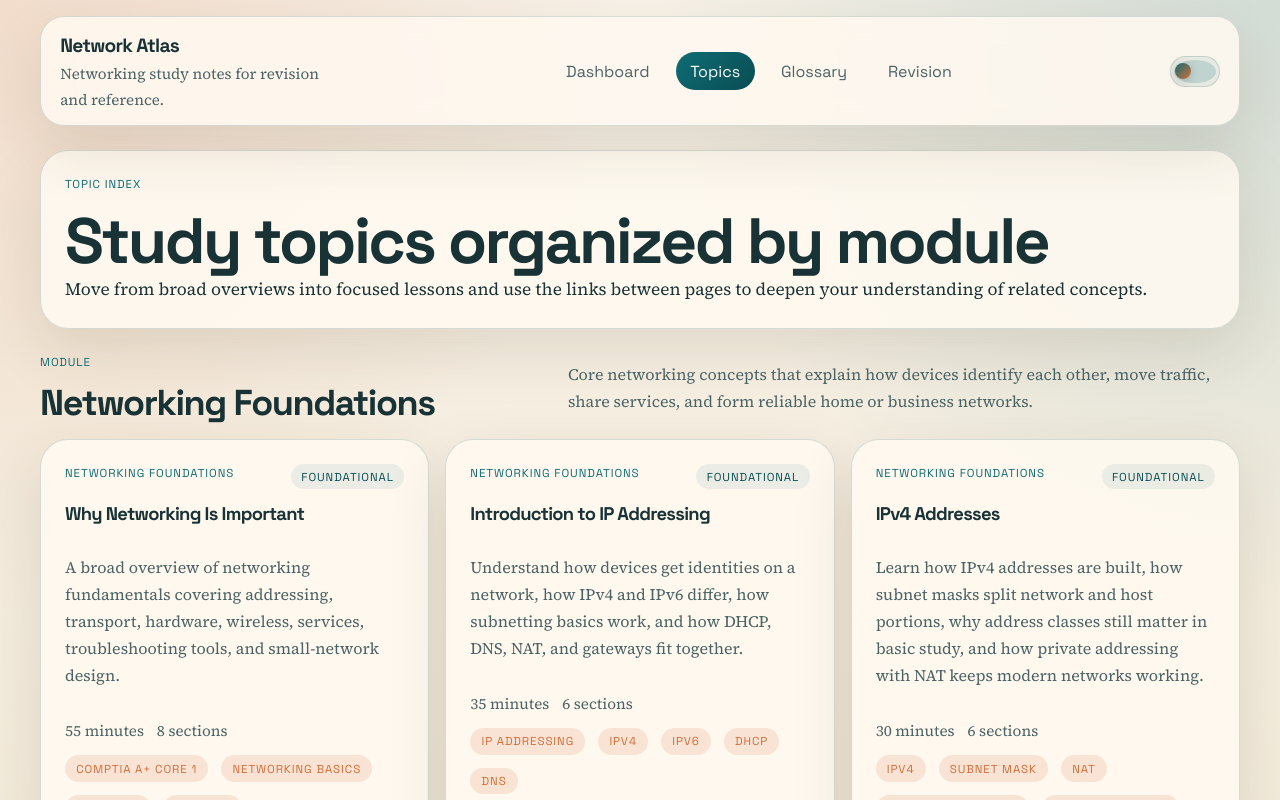
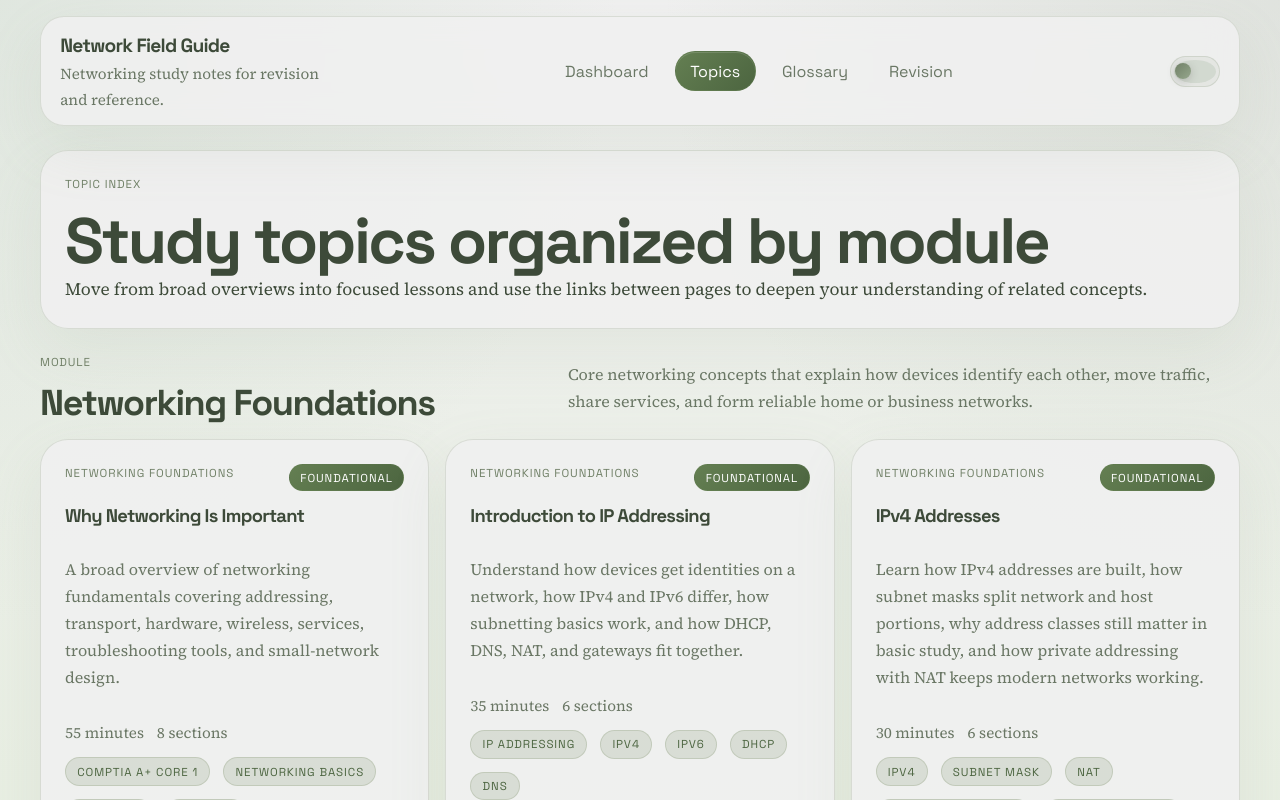
Before and after one commit to NGregguk/NetworkingTraining, a React (Vite) app: page /topics in a window 1280 px wide. Shown: the top 800 px of the page. Built offline with nearby package versions, Linux system fonts and the light colour scheme.

Commit message:
Refresh branding and theme styling

```diff
--- a/index.html
+++ b/index.html
@@ -5,10 +5,10 @@
     <meta name="viewport" content="width=device-width, initial-scale=1.0" />
     <meta
       name="description"
-      content="A personal networking study platform built from transcript-based learning material."
+      content="Network Field Guide is a personal networking study platform built from transcript-based learning material."
     />
-    <meta name="theme-color" content="#f8f2e8" />
-    <title>Network Atlas</title>
+    <meta name="theme-color" content="#f0f0f0" />
+    <title>Network Field Guide</title>
     <script>
       (function () {
         const redirectedPath = new URL(window.location.href).searchParams.get('p');
@@ -26,8 +26,10 @@
     </script>
     <script>
       (function () {
-        const storageKey = 'network-atlas-theme';
-        const stored = localStorage.getItem(storageKey);
+        const storageKey = 'network-field-guide-theme';
+        const legacyStorageKey = 'network-atlas-theme';
+        const stored =
+          localStorage.getItem(storageKey) ?? localStorage.getItem(legacyStorageKey);
         const theme =
           stored === 'light' || stored === 'dark'
             ? stored
@@ -35,10 +37,14 @@
               ? 'dark'
               : 'light';
 
+        if (stored === 'light' || stored === 'dark') {
+          localStorage.setItem(storageKey, stored);
+        }
+
         document.documentElement.dataset.theme = theme;
         document.documentElement.style.colorScheme = theme;
 
-        const themeColor = theme === 'dark' ? '#07151c' : '#f8f2e8';
+        const themeColor = theme === 'dark' ? '#1e1e1e' : '#f0f0f0';
         document
           .querySelector('meta[name="theme-color"]')
           ?.setAttribute('content', themeColor);
--- a/src/components/SiteLayout.tsx
+++ b/src/components/SiteLayout.tsx
@@ -4,14 +4,17 @@
 
 type Theme = 'light' | 'dark';
 
-const storageKey = 'network-atlas-theme';
+const storageKey = 'network-field-guide-theme';
+const legacyStorageKey = 'network-atlas-theme';
 
 function getInitialTheme(): Theme {
   if (typeof window === 'undefined') {
     return 'light';
   }
 
-  const storedTheme = window.localStorage.getItem(storageKey);
+  const storedTheme =
+    window.localStorage.getItem(storageKey) ??
+    window.localStorage.getItem(legacyStorageKey);
 
   if (storedTheme === 'light' || storedTheme === 'dark') {
     return storedTheme;
@@ -30,6 +33,8 @@
 ];
 
 export default function SiteLayout() {
+  const compactScrollThreshold = 88;
+  const expandScrollThreshold = 40;
   const location = useLocation();
   const mobileNavigationId = useId();
   const [theme, setTheme] = useState<Theme>(getInitialTheme);
@@ -60,19 +65,25 @@
     window.localStorage.setItem(storageKey, theme);
     document
       .querySelector('meta[name="theme-color"]')
-      ?.setAttribute('content', theme === 'dark' ? '#07151c' : '#f8f2e8');
+      ?.setAttribute('content', theme === 'dark' ? '#1e1e1e' : '#f0f0f0');
   }, [theme]);
 
   useEffect(() => {
     const onScroll = () => {
-      setIsHeaderCompact(window.scrollY > 72);
+      setIsHeaderCompact((current) => {
+        const nextCompactState = current
+          ? window.scrollY > expandScrollThreshold
+          : window.scrollY > compactScrollThreshold;
+
+        return current === nextCompactState ? current : nextCompactState;
+      });
     };
 
     onScroll();
     window.addEventListener('scroll', onScroll, { passive: true });
 
     return () => window.removeEventListener('scroll', onScroll);
-  }, []);
+  }, [compactScrollThreshold, expandScrollThreshold]);
 
   useEffect(() => {
     if (typeof window === 'undefined') {
@@ -100,7 +111,7 @@
       >
         <div className="brand-block">
           <NavLink to="/" className="brand-mark">
-            Network Atlas
+            Network Field Guide
           </NavLink>
           <p className="brand-note">
             Networking study notes for revision and reference.
--- a/src/pages/DashboardPage.tsx
+++ b/src/pages/DashboardPage.tsx
@@ -12,7 +12,7 @@
     <div className="page-content stagger">
       <section className="hero-grid">
         <article className="hero-card">
-          <p className="eyebrow">Networking Study Guide</p>
+          <p className="eyebrow">Network Field Guide</p>
           <h1>Learn Networking In A Clear Study Order</h1>
           <p className="lede">
             Start with the foundations, move into focused lessons, keep key
--- a/src/styles.css
+++ b/src/styles.css
@@ -2,76 +2,100 @@
 
 :root {
   color-scheme: light;
-  --bg: #f5efe2;
-  --surface: rgba(255, 250, 241, 0.88);
-  --surface-strong: #fffaf0;
-  --border: rgba(30, 84, 86, 0.18);
-  --shadow: 0 22px 60px rgba(64, 52, 24, 0.12);
-  --text: #183235;
-  --text-soft: #4b6365;
-  --accent: #0f6c74;
-  --accent-strong: #094d53;
-  --accent-warm: #d36d38;
-  --accent-warm-soft: rgba(211, 109, 56, 0.14);
-  --header-bg: rgba(255, 249, 240, 0.86);
-  --panel-bg: rgba(255, 255, 255, 0.42);
-  --panel-strong-bg: rgba(255, 255, 255, 0.48);
-  --reference-bg: rgba(255, 255, 255, 0.55);
-  --page-glow-top-left: rgba(211, 109, 56, 0.16);
-  --page-glow-top-right: rgba(15, 108, 116, 0.16);
-  --page-gradient: linear-gradient(180deg, #f8f2e8 0%, #f2ead9 55%, #efe4cf 100%);
+  --palette-moss: #96a78d;
+  --palette-sage: #b6ceb4;
+  --palette-mint: #d9e9cf;
+  --palette-cloud: #f0f0f0;
+  --bg: var(--palette-cloud);
+  --surface: rgba(240, 240, 240, 0.9);
+  --surface-strong: rgba(240, 240, 240, 0.96);
+  --border: rgba(150, 167, 141, 0.28);
+  --shadow: 0 22px 60px rgba(150, 167, 141, 0.12);
+  --text: #3d4a39;
+  --text-soft: #6a7765;
+  --accent: #708067;
+  --accent-strong: #566451;
+  --accent-pop: #647f52;
+  --accent-pop-strong: #4c6540;
+  --accent-pop-soft: rgba(100, 127, 82, 0.16);
+  --accent-pop-border: rgba(100, 127, 82, 0.32);
+  --accent-warm: var(--palette-moss);
+  --accent-warm-soft: rgba(217, 233, 207, 0.52);
+  --header-bg: rgba(240, 240, 240, 0.86);
+  --header-bg-compact: rgba(240, 240, 240, 0.5);
+  --panel-bg: rgba(217, 233, 207, 0.42);
+  --panel-strong-bg: rgba(217, 233, 207, 0.54);
+  --reference-bg: rgba(240, 240, 240, 0.8);
+  --page-glow-top-left: rgba(182, 206, 180, 0.28);
+  --page-glow-top-right: rgba(150, 167, 141, 0.18);
+  --page-gradient: linear-gradient(180deg, #f0f0f0 0%, #e7eee1 55%, #d9e9cf 100%);
   --hero-bg:
-    linear-gradient(135deg, rgba(15, 108, 116, 0.12), transparent 45%),
-    linear-gradient(220deg, rgba(211, 109, 56, 0.1), transparent 45%),
+    linear-gradient(135deg, rgba(182, 206, 180, 0.24), transparent 45%),
+    linear-gradient(220deg, rgba(217, 233, 207, 0.48), transparent 58%),
     var(--surface-strong);
   --spotlight-bg:
-    linear-gradient(120deg, rgba(211, 109, 56, 0.1), transparent 38%),
+    linear-gradient(120deg, rgba(182, 206, 180, 0.18), transparent 38%),
     var(--surface);
   --recap-bg:
-    linear-gradient(135deg, rgba(15, 108, 116, 0.08), transparent 70%),
+    linear-gradient(135deg, rgba(150, 167, 141, 0.12), transparent 70%),
     var(--panel-strong-bg);
-  --theme-toggle-bg: rgba(15, 108, 116, 0.08);
+  --theme-toggle-bg: rgba(150, 167, 141, 0.12);
   --theme-toggle-text: var(--accent-strong);
-  --theme-toggle-track: rgba(15, 108, 116, 0.18);
-  --theme-toggle-thumb: #ffffff;
+  --theme-toggle-track: rgba(150, 167, 141, 0.22);
+  --theme-toggle-thumb: var(--accent-pop);
+  --focus-ring: rgba(150, 167, 141, 0.34);
+  --selection-bg: rgba(182, 206, 180, 0.28);
+  --selection-border: rgba(150, 167, 141, 0.28);
+  --hero-orb: rgba(182, 206, 180, 0.3);
   --font-body: 'Source Serif 4', Georgia, serif;
   --font-display: 'Space Grotesk', 'Trebuchet MS', sans-serif;
 }
 
 :root[data-theme='dark'] {
   color-scheme: dark;
-  --bg: #07151c;
-  --surface: rgba(10, 27, 36, 0.82);
-  --surface-strong: #102530;
-  --border: rgba(150, 209, 221, 0.16);
-  --shadow: 0 24px 70px rgba(2, 8, 12, 0.5);
-  --text: #ecf7f7;
-  --text-soft: #a9c0c5;
-  --accent: #6fd2d0;
-  --accent-strong: #c1f6f2;
-  --accent-warm: #ffb26f;
-  --accent-warm-soft: rgba(255, 178, 111, 0.14);
-  --header-bg: rgba(7, 21, 28, 0.86);
-  --panel-bg: rgba(15, 38, 49, 0.72);
-  --panel-strong-bg: rgba(16, 42, 54, 0.82);
-  --reference-bg: rgba(13, 34, 44, 0.84);
-  --page-glow-top-left: rgba(255, 178, 111, 0.08);
-  --page-glow-top-right: rgba(111, 210, 208, 0.12);
-  --page-gradient: linear-gradient(180deg, #09161d 0%, #0d1d26 55%, #122631 100%);
+  --bg: #1e1e1e;
+  --surface: rgba(37, 37, 38, 0.94);
+  --surface-strong: #252526;
+  --border: rgba(69, 69, 69, 0.92);
+  --shadow: 0 18px 40px rgba(0, 0, 0, 0.28);
+  --text: #d4d4d4;
+  --text-soft: #9da5b4;
+  --accent: #007acc;
+  --accent-strong: #9cdcfe;
+  --accent-warm: #ce9178;
+  --accent-warm-soft: rgba(206, 145, 120, 0.14);
+  --header-bg: rgba(24, 24, 24, 0.94);
+  --header-bg-compact: rgba(24, 24, 24, 0.5);
+  --panel-bg: rgba(45, 45, 48, 0.92);
+  --panel-strong-bg: rgba(37, 37, 38, 0.96);
+  --reference-bg: rgba(30, 30, 30, 0.98);
+  --page-glow-top-left: rgba(0, 122, 204, 0.12);
+  --page-glow-top-right: rgba(0, 122, 204, 0.04);
+  --page-gradient: linear-gradient(180deg, #181818 0%, #1e1e1e 34%, #252526 100%);
   --hero-bg:
-    linear-gradient(135deg, rgba(111, 210, 208, 0.12), transparent 45%),
-    linear-gradient(220deg, rgba(255, 178, 111, 0.08), transparent 45%),
+    linear-gradient(180deg, rgba(0, 122, 204, 0.12) 0%, rgba(0, 122, 204, 0.03) 42%, transparent 100%),
+    linear-gradient(90deg, rgba(255, 255, 255, 0.025), transparent 54%),
     var(--surface-strong);
   --spotlight-bg:
-    linear-gradient(120deg, rgba(255, 178, 111, 0.08), transparent 38%),
-    var(--surface);
+    linear-gradient(180deg, rgba(0, 122, 204, 0.08), transparent 48%),
+    var(--panel-bg);
   --recap-bg:
-    linear-gradient(135deg, rgba(111, 210, 208, 0.1), transparent 70%),
-    var(--panel-strong-bg);
-  --theme-toggle-bg: rgba(193, 246, 242, 0.08);
-  --theme-toggle-text: var(--accent-strong);
-  --theme-toggle-track: rgba(193, 246, 242, 0.22);
-  --theme-toggle-thumb: #ecf7f7;
+    linear-gradient(180deg, rgba(0, 122, 204, 0.1), transparent 62%),
+    var(--panel-bg);
+  --theme-toggle-bg: rgba(255, 255, 255, 0.03);
+  --theme-toggle-text: var(--text);
+  --theme-toggle-track: rgba(255, 255, 255, 0.08);
+  --theme-toggle-thumb: #007acc;
+  --focus-ring: rgba(0, 122, 204, 0.35);
+  --selection-bg: rgba(0, 122, 204, 0.16);
+  --selection-border: rgba(0, 122, 204, 0.34);
+  --hero-orb: rgba(0, 122, 204, 0.22);
+  --font-body: 'Segoe UI Variable Text', 'Segoe UI', 'Source Serif 4', sans-serif;
+  --font-display:
+    'Segoe UI Variable Display',
+    'Segoe UI',
+    'Space Grotesk',
+    sans-serif;
 }
 
 * {
@@ -92,6 +116,11 @@
     radial-gradient(circle at top right, var(--page-glow-top-right), transparent 30%),
     var(--page-gradient);
   transition: background 220ms ease, color 220ms ease;
+}
+
+::selection {
+  color: var(--text);
+  background: var(--selection-bg);
 }
 
 a {
@@ -121,14 +150,18 @@
   align-items: center;
   justify-content: space-between;
   gap: 1rem;
+  min-height: 5.9rem;
   padding: 1rem 1.2rem;
   margin-bottom: 1.5rem;
   border: 1px solid var(--border);
   border-radius: 1.5rem;
-  background: var(--header-bg);
+  background-color: var(--header-bg);
+  background-image: none;
   backdrop-filter: blur(14px);
   box-shadow: var(--shadow);
+  overflow: hidden;
   transition:
+    min-height 220ms ease,
     padding 180ms ease,
     gap 180ms ease,
     border-radius 180ms ease,
@@ -137,15 +170,18 @@
 }
 
 .site-header-compact {
-  gap: 0.35rem 0.75rem;
-  padding: 0.4rem 0.65rem;
+  gap: 0.45rem 0.75rem;
+  min-height: 4.15rem;
+  padding: 0.55rem 0.8rem;
   border-radius: 0.95rem;
+  background-color: var(--header-bg-compact);
 }
 
 .brand-block {
   display: grid;
   gap: 0.2rem;
-  transition: gap 180ms ease, max-width 180ms ease;
+  flex: 0 1 18rem;
+  min-width: 0;
   max-width: 18rem;
   opacity: 1;
   overflow: hidden;
@@ -195,11 +231,13 @@
 }
 
 .site-header-compact .brand-block {
-  gap: 0;
-  max-width: 0;
-  opacity: 0;
-  transform: translateX(-0.5rem);
-  pointer-events: none;
+  gap: 0.05rem;
+  max-width: 11rem;
+  transform: translateX(0);
+}
+
+.site-header-compact .brand-mark {
+  font-size: 1.02rem;
 }
 
 .site-header-compact .brand-note {
@@ -212,6 +250,7 @@
 .nav-links {
   display: flex;
   flex-wrap: wrap;
+  align-items: center;
   gap: 0.75rem;
   transition: gap 180ms ease;
 }
@@ -219,6 +258,7 @@
 .header-actions {
   display: flex;
   align-items: center;
+  flex-shrink: 0;
   gap: 0.75rem;
 }
 
@@ -237,13 +277,15 @@
 .nav-link:hover,
 .nav-link:focus-visible {
   color: var(--accent-strong);
-  background: rgba(15, 108, 116, 0.08);
+  background: rgba(182, 206, 180, 0.22);
   transform: translateY(-1px);
 }
 
 .nav-link-active {
-  color: white;
-  background: linear-gradient(135deg, var(--accent) 0%, var(--accent-strong) 100%);
+  color: #ffffff;
+  border: 1px solid var(--accent-pop-border);
+  background: linear-gradient(135deg, var(--accent-pop) 0%, var(--accent-pop-strong) 100%);
+  box-shadow: inset 0 1px 0 rgba(255, 255, 255, 0.14);
 }
 
 .site-header-compact .nav-links {
@@ -251,8 +293,8 @@
 }
 
 .site-header-compact .nav-link {
-  padding: 0.28rem 0.58rem;
-  font-size: 0.84rem;
+  padding: 0.38rem 0.68rem;
+  font-size: 0.88rem;
 }
 
 .mobile-nav-toggle {
@@ -312,10 +354,6 @@
   transform: translateY(-0.4rem) rotate(-45deg);
 }
 
-:root[data-theme='dark'] .nav-link-active {
-  color: #062229;
-}
-
 .page-shell,
 .page-content {
   display: grid;
@@ -360,8 +398,72 @@
   width: 14rem;
   height: 14rem;
   border-radius: 50%;
-  background: radial-gradient(circle, rgba(15, 108, 116, 0.16), transparent 65%);
+  background: radial-gradient(circle, var(--hero-orb), transparent 65%);
   pointer-events: none;
+}
+
+:root[data-theme='dark'] .site-header {
+  border-color: var(--border);
+  border-radius: 1rem;
+  background-color: var(--header-bg);
+  background-image: linear-gradient(180deg, rgba(255, 255, 255, 0.02), transparent 55%);
+  box-shadow: 0 18px 36px rgba(0, 0, 0, 0.26);
+}
+
+:root[data-theme='dark'] .site-header-compact {
+  border-radius: 0.8rem;
+}
+
+:root[data-theme='dark'] .brand-mark {
+  color: #ffffff;
+  letter-spacing: -0.02em;
+}
+
+:root[data-theme='dark'] .brand-note {
+  color: #8b93a1;
+}
+
+:root[data-theme='dark'] .nav-link {
+  border: 1px solid transparent;
+  border-radius: 0.72rem;
+  color: var(--text-soft);
+}
+
+:root[data-theme='dark'] .nav-link:hover,
+:root[data-theme='dark'] .nav-link:focus-visible {
+  color: #ffffff;
+  background: rgba(255, 255, 255, 0.045);
+  border-color: rgba(0, 122, 204, 0.22);
+}
+
+:root[data-theme='dark'] .nav-link-active {
+  color: #ffffff;
+  background: #2d2d30;
+  border-color: rgba(0, 122, 204, 0.28);
+  box-shadow: inset 0 -2px 0 var(--accent);
+}
+
+:root[data-theme='dark'] .card,
+:root[data-theme='dark'] .hero-card,
+:root[data-theme='dark'] .page-hero {
+  border-color: var(--border);
+  border-radius: 1rem;
+  background:
+    linear-gradient(180deg, rgba(255, 255, 255, 0.018), transparent 48%),
+    var(--surface);
+  box-shadow: 0 14px 30px rgba(0, 0, 0, 0.24);
+}
+
+:root[data-theme='dark'] .hero-card {
+  background: var(--hero-bg);
+}
+
+:root[data-theme='dark'] .hero-card::after {
+  inset: 1.25rem 1.25rem auto auto;
+  width: 6rem;
+  height: 6rem;
+  border-radius: 1rem;
+  background: linear-gradient(135deg, rgba(0, 122, 204, 0.2), transparent 72%);
 }
 
 h1,
@@ -468,17 +570,33 @@
 }
 
 .button-primary {
-  color: white;
-  background: linear-gradient(135deg, var(--accent) 0%, var(--accent-strong) 100%);
+  color: #ffffff;
+  border: 1px solid var(--accent-pop-border);
+  background: linear-gradient(135deg, var(--accent-pop) 0%, var(--accent-pop-strong) 100%);
+  box-shadow: inset 0 1px 0 rgba(255, 255, 255, 0.14);
 }
 
 :root[data-theme='dark'] .button-primary {
-  color: #062229;
+  color: #ffffff;
+  background: linear-gradient(180deg, #0e639c 0%, #007acc 100%);
+  box-shadow: inset 0 1px 0 rgba(255, 255, 255, 0.08);
 }
 
 .button-secondary {
   color: var(--accent-strong);
-  background: rgba(15, 108, 116, 0.08);
+  background: rgba(182, 206, 180, 0.18);
+}
+
+:root[data-theme='dark'] .button-secondary {
+  color: var(--text);
+  border: 1px solid var(--border);
+  background: #2d2d30;
+}
+
+:root[data-theme='dark'] .button-secondary:hover,
+:root[data-theme='dark'] .button-secondary:focus-visible {
+  border-color: var(--selection-border);
+  background: #343438;
 }
 
 .button-primary:hover,
@@ -551,11 +669,11 @@
   gap: 0.8rem;
   margin-top: auto;
   padding: 0.85rem 1rem;
-  border: 1px solid rgba(15, 108, 116, 0.16);
+  border: 1px solid var(--accent-pop-border);
   border-radius: 1rem;
   background:
-    linear-gradient(135deg, rgba(15, 108, 116, 0.12), rgba(15, 108, 116, 0.04));
-  color: var(--accent-strong);
+    linear-gradient(135deg, rgba(100, 127, 82, 0.22), rgba(100, 127, 82, 0.08));
+  color: var(--accent-pop-strong);
   font-family: var(--font-display);
   font-weight: 700;
   text-decoration: none;
@@ -569,34 +687,53 @@
 .topic-card-link:hover,
 .topic-card-link:focus-visible {
   transform: translateY(-1px);
-  border-color: rgba(15, 108, 116, 0.3);
-  box-shadow: 0 10px 24px rgba(15, 108, 116, 0.12);
+  border-color: rgba(100, 127, 82, 0.44);
+  box-shadow: 0 10px 24px rgba(76, 101, 64, 0.16);
 }
 
 :root[data-theme='dark'] .topic-card-link {
-  border-color: rgba(193, 246, 242, 0.14);
+  border-color: var(--border);
   background:
-    linear-gradient(135deg, rgba(111, 210, 208, 0.16), rgba(111, 210, 208, 0.05));
+    linear-gradient(180deg, rgba(0, 122, 204, 0.1), rgba(0, 122, 204, 0.02) 62%, transparent 100%),
+    var(--reference-bg);
+  color: var(--accent-strong);
+  box-shadow: inset 0 1px 0 rgba(255, 255, 255, 0.03);
 }
 
 :root[data-theme='dark'] .topic-card-link:hover,
 :root[data-theme='dark'] .topic-card-link:focus-visible {
-  border-color: rgba(193, 246, 242, 0.28);
-  box-shadow: 0 12px 28px rgba(2, 8, 12, 0.28);
+  border-color: var(--selection-border);
+  box-shadow:
+    inset 0 1px 0 rgba(255, 255, 255, 0.04),
+    0 10px 24px rgba(0, 0, 0, 0.24);
 }
 
 .badge {
   padding: 0.35rem 0.65rem;
   border-radius: 999px;
+  color: #ffffff;
+  border: 1px solid var(--accent-pop-border);
+  background: linear-gradient(135deg, var(--accent-pop) 0%, var(--accent-pop-strong) 100%);
+}
+
+:root[data-theme='dark'] .badge {
+  border: 1px solid rgba(0, 122, 204, 0.22);
+  background: rgba(0, 122, 204, 0.14);
   color: var(--accent-strong);
-  background: rgba(15, 108, 116, 0.08);
 }
 
 .chip {
   padding: 0.4rem 0.7rem;
   border-radius: 999px;
+  color: var(--accent-pop-strong);
+  border: 1px solid rgba(100, 127, 82, 0.2);
+  background: var(--accent-pop-soft);
+}
+
+:root[data-theme='dark'] .chip {
   color: var(--accent-warm);
   background: var(--accent-warm-soft);
+  border: 1px solid rgba(206, 145, 120, 0.16);
 }
 
 .meta-row {
@@ -695,10 +832,26 @@
   border: 1px solid var(--border);
 }
 
+:root[data-theme='dark'] .section-panel,
+:root[data-theme='dark'] .reference-card,
+:root[data-theme='dark'] .interactive-result-card,
+:root[data-theme='dark'] .quiz-card {
+  border-radius: 0.95rem;
+  background:
+    linear-gradient(180deg, rgba(255, 255, 255, 0.018), transparent 56%),
+    var(--panel-bg);
+}
+
 .interactive-panel {
   gap: 1rem;
   background:
-    linear-gradient(135deg, rgba(15, 108, 116, 0.09), transparent 58%),
+    linear-gradient(135deg, rgba(182, 206, 180, 0.22), transparent 58%),
+    var(--panel-strong-bg);
+}
+
+:root[data-theme='dark'] .interactive-panel {
+  background:
+    linear-gradient(180deg, rgba(0, 122, 204, 0.12), transparent 54%),
     var(--panel-strong-bg);
 }
 
@@ -752,7 +905,7 @@
 .interactive-input:focus-visible,
 .quiz-option:focus-visible,
 .interactive-action:focus-visible {
-  outline: 2px solid rgba(15, 108, 116, 0.24);
+  outline: 2px solid var(--focus-ring);
   outline-offset: 2px;
 }
 
@@ -793,7 +946,7 @@
 .interactive-action:hover,
 .quiz-option:hover {
   transform: translateY(-1px);
-  border-color: rgba(15, 108, 116, 0.3);
+  border-color: var(--selection-border);
 }
 
 .interactive-score,
@@ -852,8 +1005,19 @@
   overflow-x: auto;
 }
 
+:root[data-theme='dark'] .interactive-input,
+:root[data-theme='dark'] .interactive-action,
+:root[data-theme='dark'] .quiz-option,
+:root[data-theme='dark'] .interactive-code-block,
+:root[data-theme='dark'] .example-code-block,
+:root[data-theme='dark'] .inline-code {
+  border-color: rgba(63, 63, 70, 0.96);
+  background: #1a1a1a;
+  box-shadow: inset 0 1px 0 rgba(255, 255, 255, 0.02);
+}
+
 .interactive-error {
-  color: #b1432b;
+  color: var(--accent-strong);
 }
 
 :root[data-theme='dark'] .interactive-error {
@@ -872,14 +1036,25 @@
 }
 
 .quiz-option-correct {
-  border-color: rgba(15, 108, 116, 0.28);
+  border-color: rgba(150, 167, 141, 0.3);
   background:
-    linear-gradient(135deg, rgba(15, 108, 116, 0.14), rgba(15, 108, 116, 0.05));
+    linear-gradient(135deg, rgba(217, 233, 207, 0.9), rgba(182, 206, 180, 0.28));
 }
 
 .quiz-option-incorrect {
-  border-color: rgba(211, 109, 56, 0.28);
-  background: rgba(211, 109, 56, 0.08);
+  border-color: rgba(150, 167, 141, 0.18);
+  background: rgba(240, 240, 240, 0.88);
+}
+
+:root[data-theme='dark'] .quiz-option-correct {
+  border-color: rgba(0, 122, 204, 0.42);
+  background:
+    linear-gradient(180deg, rgba(0, 122, 204, 0.18), rgba(0, 122, 204, 0.06));
+}
+
+:root[data-theme='dark'] .quiz-option-incorrect {
+  border-color: rgba(206, 145, 120, 0.36);
+  background: rgba(206, 145, 120, 0.12);
 }
 
 .quiz-feedback {
@@ -968,29 +1143,36 @@
     transform 180ms ease;
 }
 
-.section-nav-link:hover,
-.section-nav-link:focus-visible {
-  color: var(--accent-strong);
-  background: rgba(15, 108, 116, 0.08);
+.section-nav .section-nav-link:hover,
+.section-nav .section-nav-link:focus-visible {
+  color: var(--accent-pop-strong);
+  background: rgba(182, 206, 180, 0.18);
+  border-color: rgba(100, 127, 82, 0.18);
   transform: translateX(2px);
 }
 
-.section-nav-link-active {
-  color: var(--accent-strong);
+.section-nav .section-nav-link.section-nav-link-active {
+  color: var(--accent-pop-strong);
   background:
-    linear-gradient(135deg, rgba(15, 108, 116, 0.14), rgba(15, 108, 116, 0.05));
-  border-color: rgba(15, 108, 116, 0.16);
+    linear-gradient(135deg, rgba(217, 233, 207, 0.96), rgba(182, 206, 180, 0.58));
+  border-color: var(--accent-pop-border);
+  box-shadow:
+    inset 4px 0 0 var(--accent-pop),
+    0 8px 18px rgba(100, 127, 82, 0.08);
 }
 
-:root[data-theme='dark'] .section-nav-link:hover,
-:root[data-theme='dark'] .section-nav-link:focus-visible {
-  background: rgba(111, 210, 208, 0.08);
+:root[data-theme='dark'] .section-nav .section-nav-link:hover,
+:root[data-theme='dark'] .section-nav .section-nav-link:focus-visible {
+  color: #ffffff;
+  background: rgba(255, 255, 255, 0.045);
+  border-color: rgba(0, 122, 204, 0.18);
 }
 
-:root[data-theme='dark'] .section-nav-link-active {
-  background:
-    linear-gradient(135deg, rgba(111, 210, 208, 0.16), rgba(111, 210, 208, 0.05));
-  border-color: rgba(193, 246, 242, 0.14);
+:root[data-theme='dark'] .section-nav .section-nav-link.section-nav-link-active {
+  color: #ffffff;
+  background: #37373d;
+  border-color: rgba(0, 122, 204, 0.22);
+  box-shadow: inset 3px 0 0 var(--accent);
 }
 
 .compact-links {
@@ -1034,6 +1216,10 @@
   margin-top: 1.5rem;
   padding: 1.25rem;
   border-top: 1px solid var(--border);
+}
+
+:root[data-theme='dark'] .site-footer {
+  border-top-color: rgba(69, 69, 69, 0.92);
 }
 
 .footer-title {
@@ -1094,6 +1280,7 @@
 }
 
 :root[data-theme='dark'] .theme-toggle-thumb {
+  background: linear-gradient(180deg, #0e639c 0%, #007acc 100%);
   transform: translateX(1.16rem);
 }
 
@@ -1179,6 +1366,12 @@
     position: static;
   }
 
+  .site-header-compact {
+    min-height: 5.9rem;
+    gap: 1rem;
+    padding: 1rem 1.2rem;
+  }
+
   .site-header-compact .brand-note {
     opacity: 1;
     max-height: 3rem;
@@ -1190,6 +1383,10 @@
     opacity: 1;
     transform: none;
     pointer-events: auto;
+  }
+
+  .site-header-compact .brand-mark {
+    font-size: 1.2rem;
   }
 
   .topic-main {
@@ -1280,7 +1477,25 @@
     width: 100%;
     padding: 0.85rem 1rem;
     border-radius: 0.95rem;
-    background: rgba(15, 108, 116, 0.04);
+    background: rgba(182, 206, 180, 0.12);
+  }
+
+  .nav-link-active {
+    color: #ffffff;
+    border: 1px solid var(--accent-pop-border);
+    background: linear-gradient(135deg, var(--accent-pop) 0%, var(--accent-pop-strong) 100%);
+    box-shadow: inset 0 1px 0 rgba(255, 255, 255, 0.14);
+  }
+
+  :root[data-theme='dark'] .nav-link {
+    background: #1f1f1f;
+  }
+
+  :root[data-theme='dark'] .nav-link-active {
+    color: #ffffff;
+    border-color: rgba(0, 122, 204, 0.28);
+    background: #2d2d30;
+    box-shadow: inset 0 -2px 0 var(--accent);
   }
 
   .site-header-compact .nav-links {
```
Also changed, not shown: 1 other file (tests, documents, lock files or other folders).
